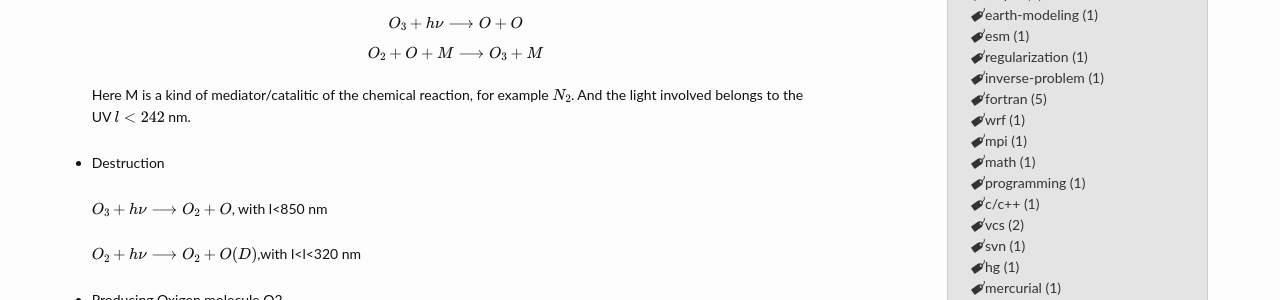
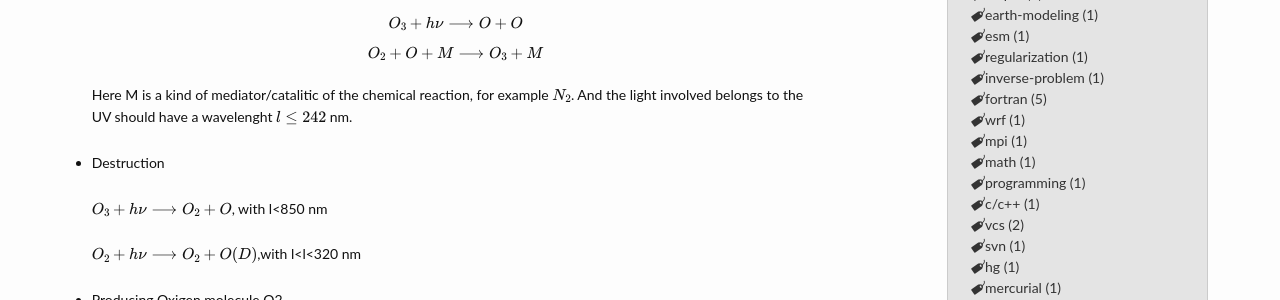
Before and after one commit to RCHG/rchg.github.io, a Jekyll site: the page built from _posts/2017-07-18-Atmospheric-Ozone.md, in a window 1280 px wide. Shown: the part 729-1029 px from the top of the page. Built offline with Jekyll 4.4.1, drawn with Linux system fonts in a browser that asks for light colours; formulas are drawn with MathJax 3.

Commit message:
Update 2017-07-18-Atmospheric-Ozone.md

```diff
--- a/_posts/2017-07-18-Atmospheric-Ozone.md
+++ b/_posts/2017-07-18-Atmospheric-Ozone.md
@@ -36,7 +36,7 @@ It is one of the first, but still useful, theories developed with the objective
 
    $$ O_{2}+O+M \longrightarrow  O_{3} + M$$
 
-   Here M is a kind of mediator/catalitic of the chemical reaction, for example $$N_{2}$$. And the light involved belongs to the UV $$ l < 242 $$ nm.
+   Here M is a kind of mediator/catalitic of the chemical reaction, for example $$N_{2}$$. And the light involved belongs to the UV should have a wavelenght $$ l \leq 242 $$ nm.
 
 - Destruction
 
```
